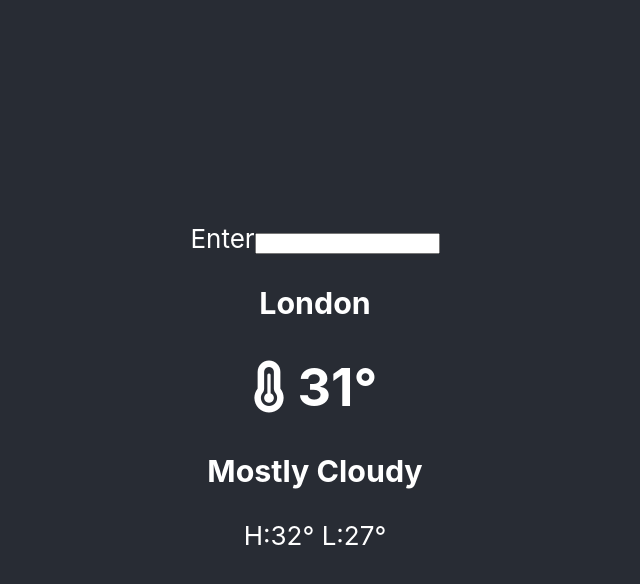
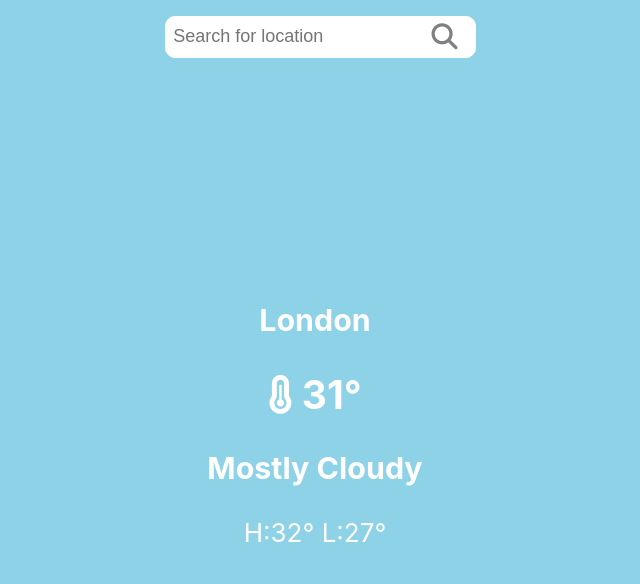
Before and after one commit to PoojaMgr/weather, a React (Create React App) app: page / in a window 1280 px wide. Shown: the top 584 px of the page, without its empty margins (325-965 px from the left). Built offline with nearby package versions, Linux system fonts and the light colour scheme.

Commit message:
feat: added input field

```diff
--- a/src/App.css
+++ b/src/App.css
@@ -1,38 +1,21 @@
 .App {
-  text-align: center;
-}
-
-.App-logo {
-  height: 40vmin;
-  pointer-events: none;
-}
-
-@media (prefers-reduced-motion: no-preference) {
-  .App-logo {
-    animation: App-logo-spin infinite 20s linear;
-  }
-}
-
-.App-header {
-  background-color: #282c34;
-  min-height: 100vh;
   display: flex;
   flex-direction: column;
   align-items: center;
-  justify-content: center;
+  justify-content: space-between;
+  background-color: rgb(142, 210, 232);
+  height: 100vh;
+  text-align: center;
   font-size: calc(10px + 2vmin);
   color: white;
 }
-
-.App-link {
-  color: #61dafb;
+.App-header {
+  /* background-color: green; */
+  min-height: 30vh;
+  padding: 2vh;
 }
-
-@keyframes App-logo-spin {
-  from {
-    transform: rotate(0deg);
-  }
-  to {
-    transform: rotate(360deg);
-  }
+.App-body {
+  /* background-color: red; */
+  height: 100%;
+  width: 100%;
 }
--- a/src/App.js
+++ b/src/App.js
@@ -9,9 +9,10 @@ function App() {
       <header className="App-header">
         {/* <img src={logo} className="App-logo" alt="logo" /> */}
         <InputField/>
+      </header>
+      <section className='App-body'>
         <Dashboard/>
-
-      </header>
+      </section>
     </div>
   );
 }
--- a/src/dashboard/Dashboard.css
+++ b/src/dashboard/Dashboard.css
@@ -0,0 +1,3 @@
+.info {
+
+}
--- a/src/dashboard/Dashboard.jsx
+++ b/src/dashboard/Dashboard.jsx
@@ -1,4 +1,5 @@
 import React from "react";
+import "./Dashboard.css";
 
 const Dashboard = () => {
   return (
--- a/src/index.css
+++ b/src/index.css
@@ -5,6 +5,8 @@ body {
     sans-serif;
   -webkit-font-smoothing: antialiased;
   -moz-osx-font-smoothing: grayscale;
+  height: 100%;
+  padding: 0;
 }
 
 code {
--- a/src/inputField/Input.css
+++ b/src/inputField/Input.css
@@ -0,0 +1,31 @@
+.main {
+    display: flex;
+    justify-content: center;
+    align-items: center;
+    border: 1px solid white;
+    border-radius: 10px;
+    overflow: hidden;
+    background-color: white;
+    padding: 0.3rem;
+    height: 30px;
+    width: 100%;
+}
+
+.inputField {
+    border: 0;
+    flex: 1;
+    width: 100%;
+    height: 50px;
+    outline: none;
+    font-size: large;
+}
+.search {
+    color: gray;
+    padding: 0.8rem;
+}
+
+@media only screen and (max-width: 600px) {
+    .main {
+        width: 35vh;
+    }
+}
--- a/src/inputField/InputField.jsx
+++ b/src/inputField/InputField.jsx
@@ -1,13 +1,17 @@
 import React from "react";
+import "./Input.css";
 
 export default function InputField() {
   const captureValue = (e) => {
     console.log(e.target.value);
   };
   return (
-    <div>
-      <label htmlFor="city ">Enter</label>
-      <input type="search" id="city" onChange={(e) => captureValue(e)} />
-    </div>
+    <>
+      <div className="main">
+        <input type="search" className="inputField" placeholder="Search for location" onChange={(e) => captureValue(e)} />
+        <i className="fa fa-search search" aria-hidden="true"/>
+      </div>
+
+    </>
   );
 }
```
